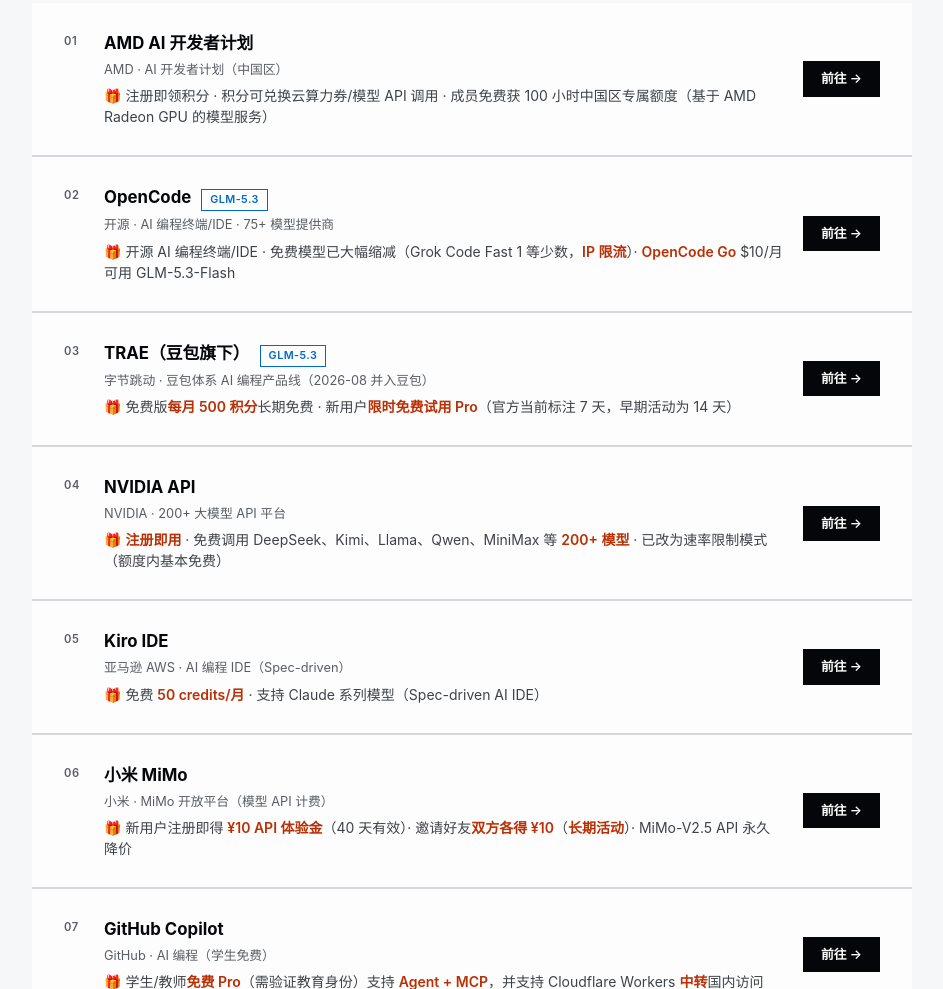
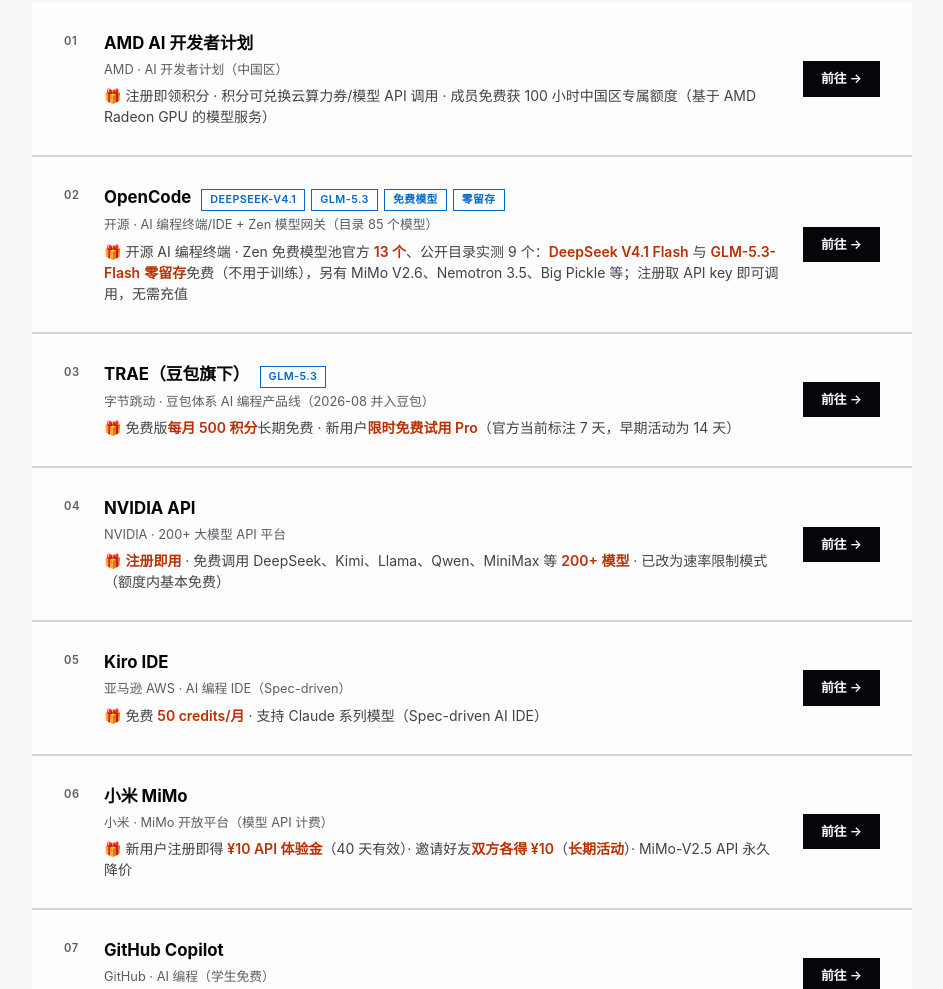
Before and after one commit to ccbq2010/AI-free, a plain HTML site: page index.html in a window 1280 px wide. Shown: the part 1611-2600 px from the top of the page, without its empty margins (168-1111 px from the left). Drawn offline with Linux system fonts and the light colour scheme.

Commit message:
data: 修正 OpenCode 条目 —— Zen 免费模型池远不止「少数几个」
原条目写「免费模型已大幅缩减（Grok Code Fast 1 等少数，IP 限流）」，
是 8 月社区口口相传的旧结论，与官方现状不符。

按官方 docs/zen 定价页 + /zen/v1/models 实测重写：
- 官方免费清单 13 个：DeepSeek V4.1 Flash Free、GLM-5.3-Flash Free
  （这两个明确「零留存、不用于训练」）、LongCat 2.5 Preview Free、
  Beam Free、Flint 40B Free、Exo Free、MiMo-V2.6-Flash Free、
  MiMo-V2.5 Free、Nemotron 3 Ultra / 3.5 Lightning / 3.5 Super VL Free、
  Big Pickle、Jev 1.13 Free
- 公开目录 /zen/v1/models 当前只返回 9 个带 free 的模型，与文档存在差异
  （可能按端点分流或灰度），note 里如实标注
- 两个雷区写进 note：Beam Free 在中国大陆/香港/澳门不可用；
  NVIDIA 那三个是免费试用端点，别传敏感数据
- 去掉已失效的「IP 限流」说法与 Grok Code Fast 1 引用

verified_at 8-29 → 10-23。

```diff
--- a/index.html
+++ b/index.html
@@ -198,24 +198,28 @@ var PLATFORMS_RAW = [
   {
     "id": "opencode",
     "name": "OpenCode",
-    "provider": "开源 · AI 编程终端/IDE · 75+ 模型提供商",
-    "benefit": "开源 AI 编程终端/IDE · 免费模型已大幅缩减（Grok Code Fast 1 等少数，IP 限流）· OpenCode Go $10/月 可用 GLM-5.3-Flash",
+    "provider": "开源 · AI 编程终端/IDE + Zen 模型网关（目录 85 个模型）",
+    "benefit": "开源 AI 编程终端 · Zen 免费模型池官方 13 个、公开目录实测 9 个：DeepSeek V4.1 Flash 与 GLM-5.3-Flash 零留存免费（不用于训练），另有 MiMo V2.6、Nemotron 3.5、Big Pickle 等；注册取 API key 即可调用，无需充值",
     "benefit_highlight": [
-      "开源免费",
-      "IP 限流",
-      "OpenCode Go"
+      "13 个",
+      "DeepSeek V4.1 Flash",
+      "GLM-5.3-Flash",
+      "零留存"
     ],
     "url": "https://opencode.ai",
     "tags": [
-      "GLM-5.3"
+      "DeepSeek-V4.1",
+      "GLM-5.3",
+      "免费模型",
+      "零留存"
     ],
     "deadline": null,
     "referral": {
       "type": "none"
     },
     "status": "active",
-    "note": "2026-08 复核：免费模型从 GLM-5/Kimi K2.5/GPT-5 Nano/MiniMax M2.7 大幅缩减（社区反馈仅剩 Big Pickle、Grok Code Fast 1 等）；Go 订阅 $10/月 主打 GLM-5.3-Flash 等低成本模型，用量超限后仍可用免费模型",
-    "verified_at": "2026-08-29"
+    "note": "2026-10-23 复核（官方 docs/zen 定价页 + /zen/v1/models 实测）：官方免费清单 13 个 —— DeepSeek V4.1 Flash Free、GLM-5.3-Flash Free（这两个明确零留存、不用于训练）、LongCat 2.5 Preview Free（零留存）、Beam Free、Flint 40B Free、Exo Free、MiMo-V2.6-Flash Free、MiMo-V2.5 Free、Nemotron 3 Ultra/3.5 Lightning/3.5 Super VL Free（NVIDIA 免费端点，仅限试用，勿传敏感数据）、Big Pickle、Jev 1.13 Free。公开目录 /zen/v1/models 当前只返回 9 个带 free 的模型，与文档有差异（可能按端点或灰度放量）。注意：Beam Free 在中国大陆/香港/澳门不可用。旧记录「免费模型已大幅缩减仅剩 Grok Code Fast 1」已失效。付费：Console 按量计费；OpenCode Go $10/月 订阅含额度。隐藏免费模型可设 OPENCODE_DISABLE_FREE_MODELS=1。",
+    "verified_at": "2026-10-23"
   },
   {
     "id": "zhipu-glm",
```
Also changed, not shown: api.json (+6 -3 lines), data/platforms-v2.json (+12 -8 lines), qr.html (+12 -8 lines).
